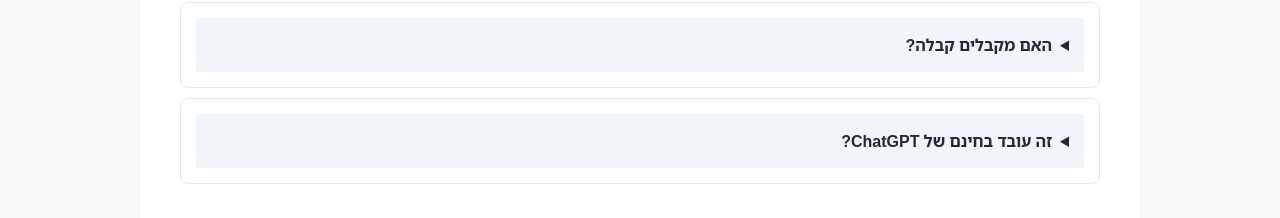
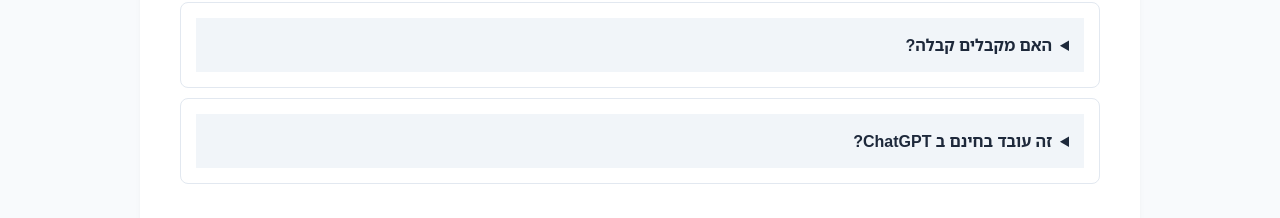
Before and after one commit to PINIKAR/promptbook-clean, a React (Vite) app: page / in a window 1280 px wide. Shown: the part 2697-2915 px from the top of the page. Built offline with nearby package versions, Linux system fonts and the light colour scheme; no server answers; the database is empty.

Commit message:
Update LandingPage.tsx

```diff
--- a/src/pages/LandingPage.tsx
+++ b/src/pages/LandingPage.tsx
@@ -546,7 +546,7 @@ const LandingPage = () => {
               <div>כמובן. קבלה מס נשלחת אוטומטית למייל.</div>
             </details>
             <details>
-              <summary>זה עובד בחינם של ChatGPT?</summary>
+              <summary>זה עובד בחינם ב ChatGPT?</summary>
               <div>כן, הפרומפטים עובדים מעולה גם בגרסה החינמית, וגם ב-Claude וב-Gemini.</div>
             </details>
           </div>
```
